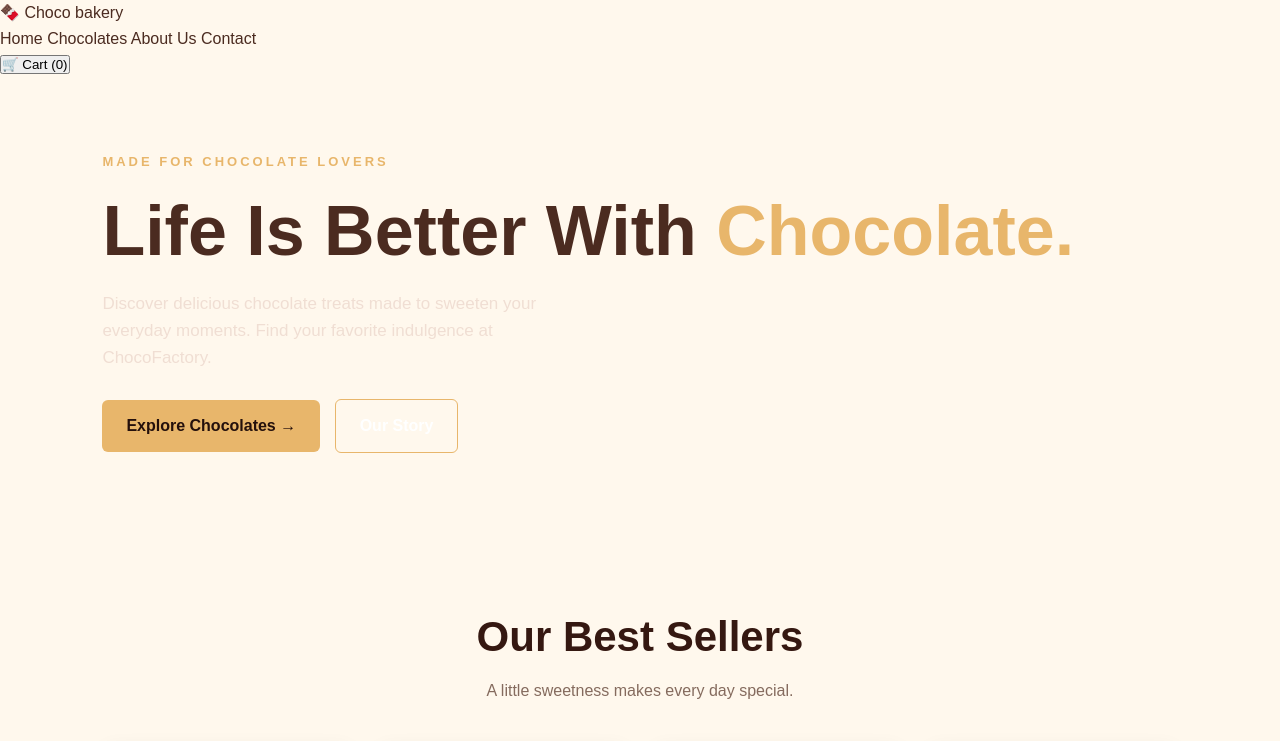
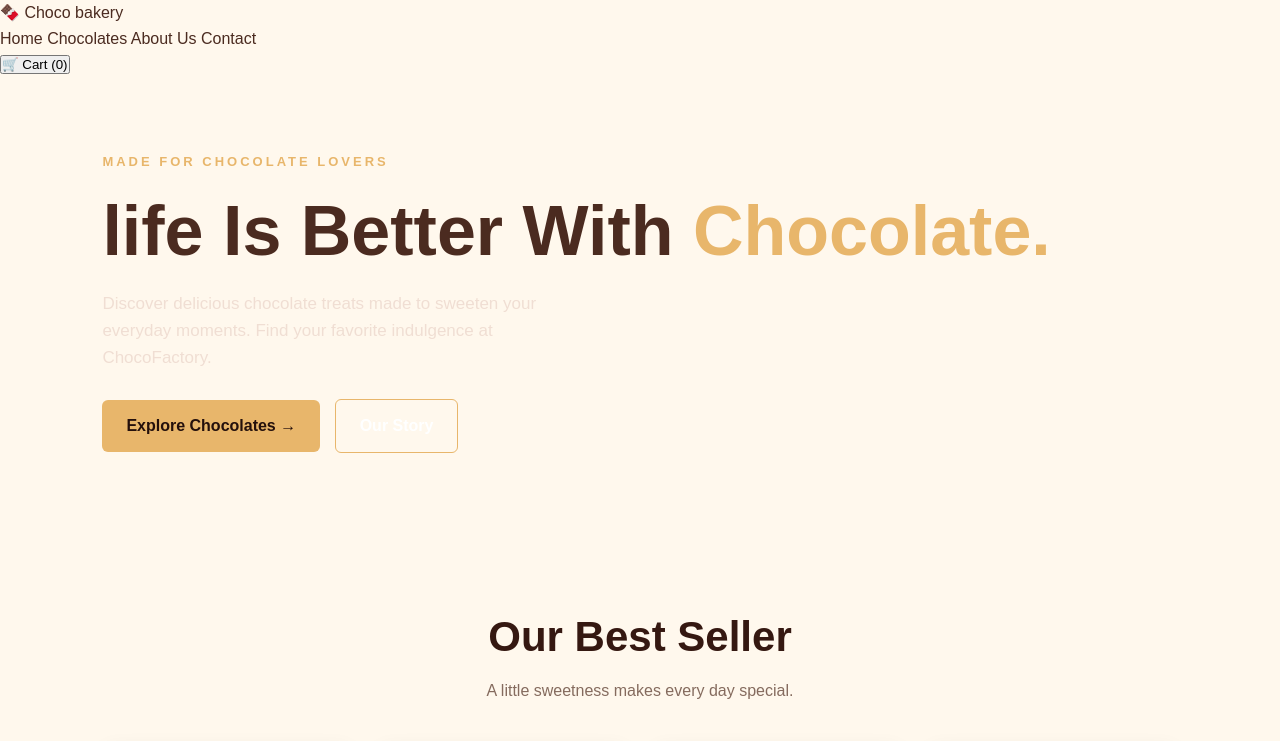
Before and after one commit to ashirifathasneem-arch/chocohub, a plain HTML site: page index.html in a window 1280 px wide. Shown: the top 741 px of the page. Drawn offline with Linux system fonts and the light colour scheme.

Commit message:
chaged in home page

```diff
--- a/index.html
+++ b/index.html
@@ -330,7 +330,7 @@
     <section class="hero" id="home">
       <div class="hero-content">
         <div class="eyebrow">Made for chocolate lovers</div>
-        <h1>Life Is Better With <span>Chocolate.</span></h1>
+        <h1>life Is Better With <span>Chocolate.</span></h1>
         <p>
           Discover delicious chocolate treats made to sweeten
           your everyday moments. Find your favorite indulgence
@@ -344,7 +344,7 @@
     <!-- Product section -->
     <section id="products">
       <div class="section-title">
-        <h2>Our Best Sellers</h2>
+        <h2>Our Best Seller</h2>
         <p>A little sweetness makes every day special.</p>
       </div>
 
```
